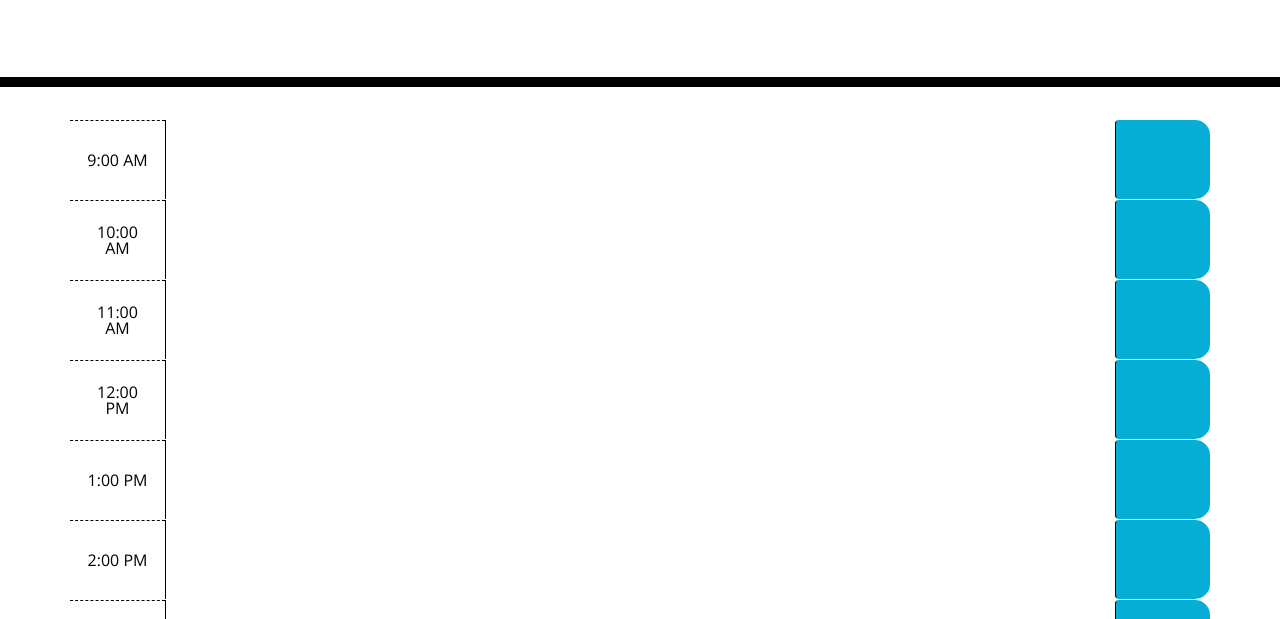
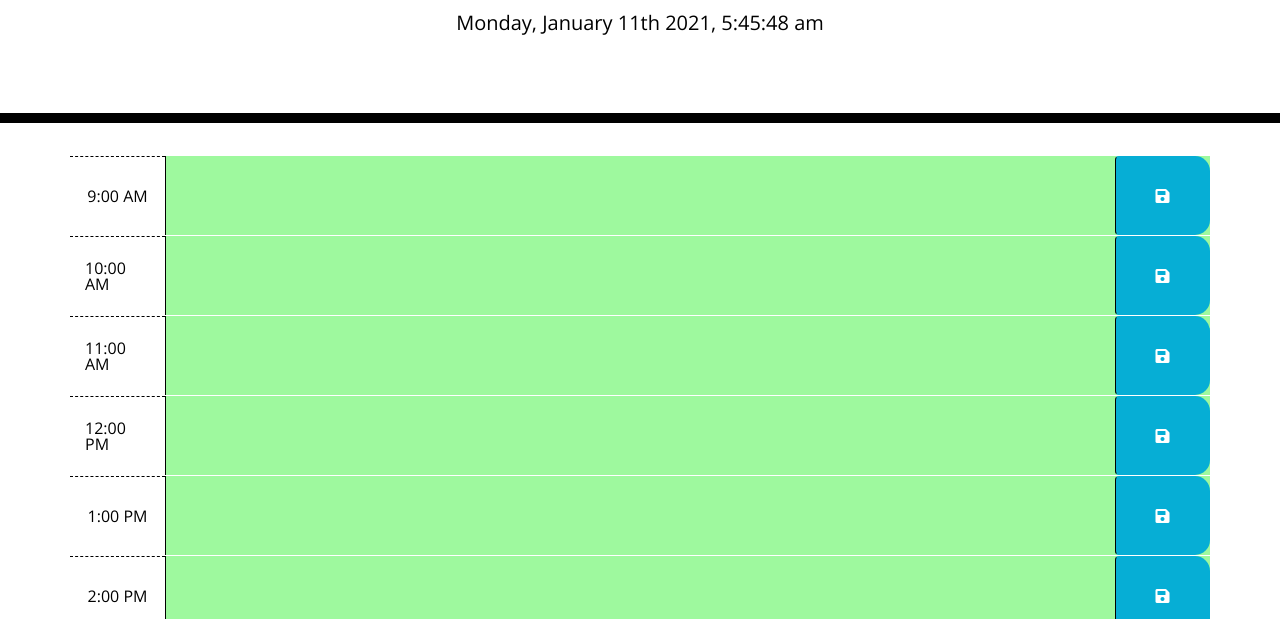
Before and after one commit to irjaimes/work-day-scheduler, a plain HTML site: page index.html in a window 1280 px wide. Shown: the part 181-800 px from the top of the page. Drawn offline with nearby package versions, Linux system fonts and the light colour scheme.

Commit message:
updated script, styles, and html

```diff
--- a/assets/css/style.css
+++ b/assets/css/style.css
@@ -40,6 +40,7 @@ textarea{
   background-color: #ffffff;
   color: #000000;
   border-top: 1px dashed #000000;
+
 }
 
 .past { /*past event color*/
@@ -48,12 +49,12 @@ textarea{
 }
 
 .present { /*current event color*/
-  background-color: #ff6961;
+  background-color: #fe8982;
   color: white;
 }
 
 .future { /*future event color*/
-  background-color: #95f795;
+  background-color: #9ef99e;
   color: white;
 }
 
--- a/assets/js/script.js
+++ b/assets/js/script.js
@@ -0,0 +1,98 @@
+
+var today = $("#currentDay");
+var timeRow = $(".time-row");
+var schedule = $(".schedule");
+var thingsToDoArr = []; //to store todo hour and text property
+
+function runSchedule() {
+    //for each time block set time & link object
+    timeRow.each(function () {
+        var block = $(this);
+        var dueTime = parseInt(block.attr("data-hour"));
+        //object to hold hour and txt input
+        var toDoObj = {
+            hour: dueTime,
+            text: "",
+        }
+        //add toDo object to thingsToDo Array
+        thingsToDoArr.push(toDoObj);
+    });
+    //save to local storage
+    localStorage.setItem("thingsToDo", JSON.stringify(thingsToDoArr));
+    //console.log(thingsToDoArr);
+}
+
+// Check Current Time Vs ToDo Time & Update Class Attributes
+var currentHour = moment().format("H");
+
+function blockTimeVsCurrentTime() {
+    timeRow.each(function () {
+        var block = $(this);
+        var currentBlockHr = parseInt(block.attr("data-hour"));
+
+        //update class for style depending on time of day
+        if (currentBlockHr == currentHour) { //if block hour is current time
+            block.addClass("present").removeClass("past future");
+        }
+        if (currentBlockHr < currentHour) { // if block hour has passed
+            block.addClass("past").removeClass("present future");
+        }
+        if (currentBlockHr > currentHour) { //if block hour is pending
+            block.addClass("future").removeClass("past present");
+        }
+    });
+}
+
+function renderToDoItems() {
+    thingsToDoArr = localStorage.getItem("thingsToDo");
+    thingsToDoArr = JSON.parse(thingsToDoArr);
+    //loop through thingsToDo array, assign text input to the block that matches hour
+    //make a variable where [data-hour={hour}] then plug it in to the selector $('[data-hour={hour}')
+    for (var i = 0; i < thingsToDoArr.length; i++) {
+        var toDoItemHr = thingsToDoArr[i].hour;
+        var inputText = thingsToDoArr[i].text;
+    // display to do item
+        $("[data-hour=" + toDoItemHr + "]").children("textarea").val(inputText);
+    }
+    //console.log(thingsToDoArr);
+}
+
+// Event handler for Save Button
+function saveBtnHandler() {
+    var checkHour = $(timeRow).parent().attr("data-hour");
+    var addItem = (($(timeRow).parent()).children("textarea")).val();
+
+    //check to update to do item based on the hour of the button clicked
+    for (var j = 0; j < thingsToDoArr.length; j++) {
+        if (thingsToDoArr[j].hour == checkHour) {
+            //set its text to what was added to textarea
+            thingsToDoArr[j].text = addItem;
+        }
+    }
+    localStorage.setItem("thingsToDo", JSON.stringify(thingsToDoArr));
+    renderToDoItems();
+}
+
+// on document load function
+var date = moment().format("dddd, MMMM Do YYYY, h:mm:ss a");
+
+$(document).ready(function () {
+
+    //set up blocks based on time
+    blockTimeVsCurrentTime();
+    //if there's nothing for the thingsToDo in local storage
+    if (!localStorage.getItem("thingsToDo")) {
+        //run objects array
+        runSchedule();
+    }
+
+    //display today's date
+    today.text(date);
+
+    //render scheduled todo items from local storage
+    renderToDoItems();
+
+    //save new todo on save button click
+    schedule.on("click", "button", saveBtnHandler);
+
+});
--- a/index.html
+++ b/index.html
@@ -1,12 +1,14 @@
 <!DOCTYPE html>
 <html lang="en">
+
 <head>
   <meta charset="UTF-8" />
   <meta name="viewport" content="width=device-width, initial-scale=1.0" />
   <meta http-equiv="X-UA-Compatible" content="ie=edge" />
-    <link rel="stylesheet" href="https://stackpath.bootstrapcdn.com/bootstrap/4.3.1/css/bootstrap.min.css"/>
-    <link rel="stylesheet" href="https://use.fontawesome.com/releases/v5.8.1/css/all.css" integrity="sha384-50oBUHEmvpQ+1lW4y57PTFmhCaXp0ML5d60M1M7uH2+nqUivzIebhndOJK28anvf" crossorigin="anonymous"/>
-    <link rel="stylesheet" href="https://fonts.googleapis.com/css?family=Open+Sans&display=swap"/>
+  <link rel="stylesheet" href="https://stackpath.bootstrapcdn.com/bootstrap/4.3.1/css/bootstrap.min.css" />
+  <link rel="stylesheet" href="https://use.fontawesome.com/releases/v5.8.1/css/all.css"
+    integrity="sha384-50oBUHEmvpQ+1lW4y57PTFmhCaXp0ML5d60M1M7uH2+nqUivzIebhndOJK28anvf" crossorigin="anonymous" />
+  <link rel="stylesheet" href="https://fonts.googleapis.com/css?family=Open+Sans&display=swap" />
   <link rel="stylesheet" href="assets/css/style.css" />
   <title>Work Day Scheduler</title>
 </head>
@@ -18,68 +20,77 @@
     <p id="currentDay" class="lead"></p>
   </header>
 
-    <div class="container">
+  <div class="container schedule">
 
-      <div class="row time-block" data-hour="9">
+    <div class="row time-row" data-hour="9">
       <div class="col-2 col-lg-1 hour d-flex justify-content-center align-items-center">9:00 AM</div>
       <textarea class="col-8 col-lg-10"></textarea>
       <button class=" col-2 col-lg-1 btn btn-block saveBtn d-flex justify-content-center align-items-center">
+        <i class="fas fa-save"></i>
       </button>
     </div>
 
-      <div class="row time-block" data-hour="10">
+    <div class="row time-row" data-hour="10">
       <div class="col-2 col-lg-1 hour d-flex justify-content-center align-items-center">10:00 AM</div>
       <textarea class="col-8 col-lg-10"></textarea>
       <button class=" col-2 col-lg-1 btn btn-block saveBtn d-flex justify-content-center align-items-center">
+        <i class="fas fa-save"></i>
       </button>
     </div>
 
-      <div class="row time-block" data-hour="11">
+    <div class="row time-row" data-hour="11">
       <div class="col-2 col-lg-1 hour d-flex justify-content-center align-items-center">11:00 AM</div>
       <textarea class="col-8 col-lg-10"></textarea>
       <button class=" col-2 col-lg-1 btn btn-block saveBtn d-flex justify-content-center align-items-center">
+        <i class="fas fa-save"></i>
       </button>
     </div>
 
-      <div class="row time-block" data-hour="12">
+    <div class="row time-row" data-hour="12">
       <div class="col-2 col-lg-1 hour d-flex justify-content-center align-items-center">12:00 PM</div>
       <textarea class="col-8 col-lg-10"></textarea>
       <button class=" col-2 col-lg-1 btn btn-block saveBtn d-flex justify-content-center align-items-center">
+        <i class="fas fa-save"></i>
       </button>
     </div>
 
-      <div class="row time-block" data-hour="13">
+    <div class="row time-row" data-hour="13">
       <div class="col-2 col-lg-1 hour d-flex justify-content-center align-items-center">1:00 PM</div>
       <textarea class="col-8 col-lg-10"></textarea>
       <button class=" col-2 col-lg-1 btn btn-block saveBtn d-flex justify-content-center align-items-center">
+        <i class="fas fa-save"></i>
       </button>
     </div>
 
-      <div class="row time-block" data-hour="14">
+    <div class="row time-row" data-hour="14">
       <div class="col-2 col-lg-1 hour d-flex justify-content-center align-items-center">2:00 PM</div>
       <textarea class="col-8 col-lg-10"></textarea>
       <button class=" col-2 col-lg-1 btn btn-block saveBtn d-flex justify-content-center align-items-center">
+        <i class="fas fa-save"></i>
       </button>
     </div>
 
-      <div class="row time-block" data-hour="15">
+    <div class="row time-row" data-hour="15">
       <div class="col-2 col-lg-1 hour d-flex justify-content-center align-items-center">3:00 PM</div>
       <textarea class="col-8 col-lg-10"></textarea>
       <button class=" col-2 col-lg-1 btn btn-block saveBtn d-flex justify-content-center align-items-center">
+        <i class="fas fa-save"></i>
       </button>
     </div>
 
-      <div class="row time-block" data-hour="16">
+    <div class="row time-row" data-hour="16">
       <div class="col-2 col-lg-1 hour d-flex justify-content-center align-items-center">4:00 PM</div>
       <textarea class="col-8 col-lg-10"></textarea>
       <button class=" col-2 col-lg-1 btn btn-block saveBtn d-flex justify-content-center align-items-center">
+        <i class="fas fa-save"></i>
       </button>
     </div>
 
-      <div class="row time-block" data-hour="17">
+    <div class="row time-row" data-hour="17">
       <div class="col-2 col-lg-1 hour d-flex justify-content-center align-items-center">5:00 PM</div>
       <textarea class="col-8 col-lg-10"></textarea>
       <button class="col-2 col-lg-1 btn btn-block saveBtn d-flex justify-content-center align-items-center">
+        <i class="fas fa-save"></i>
       </button>
     </div>
 
@@ -87,7 +98,8 @@
 
   <script src="https://code.jquery.com/jquery-3.4.1.min.js"></script>
   <script src="https://cdnjs.cloudflare.com/ajax/libs/moment.js/2.24.0/moment.min.js"></script>
-    <script>src="https://cdnjs.cloudflare.com/ajax/libs/open-iconic/1.1.1/font/css/open-iconic.min.css"</script>
+  <script>src = "https://cdnjs.cloudflare.com/ajax/libs/open-iconic/1.1.1/font/css/open-iconic.min.css"</script>
   <script src="assets/js/script.js"></script>
 </body>
+
 </html>
```
Also changed, not shown: 1 other file. Lines whose indentation alone changed are shown as unchanged.
